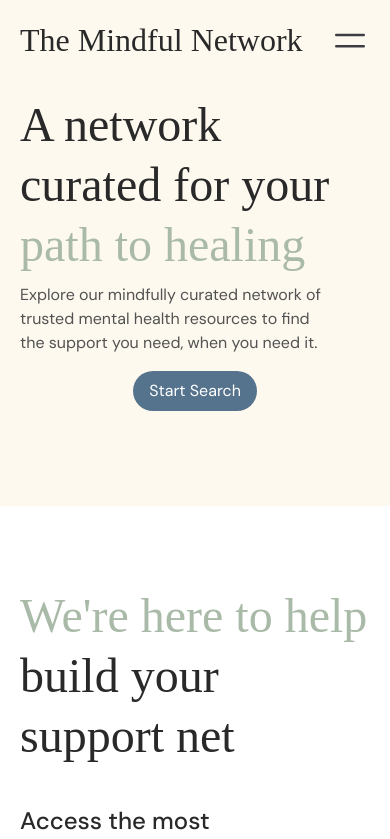
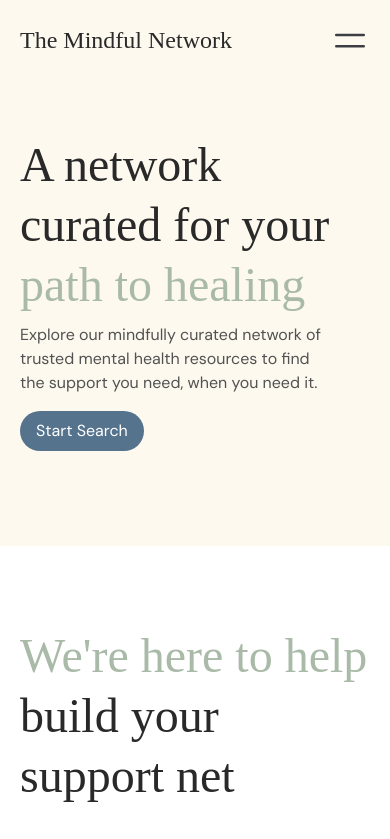
Before and after one commit to poreldeporte/mindful-network-official, a Next.js app in the folder client/: page / in a window 390 px wide. Shown: the top 839 px of the page. Built offline with nearby package versions, Linux system fonts and the light colour scheme; a web font is replaced by a local one.

Commit message:
fix(client): mobile styles

```diff
--- a/client/src/components/shared/MobileTopBar.tsx
+++ b/client/src/components/shared/MobileTopBar.tsx
@@ -17,7 +17,7 @@ export function MobileTopBar() {
 		<header className="page-width transition-all fixed w-full flex items-center justify-between lg:hidden bg-orange-50 top-0 py-5 z-10">
 			<div>
 				<Typography
-					variant="xlarge"
+					variant="large"
 					as="span"
 					color="black"
 					className="font-antic font-normal flex items-center"
--- a/client/src/routes/homepage/components/hero/index.tsx
+++ b/client/src/routes/homepage/components/hero/index.tsx
@@ -3,7 +3,7 @@ import Link from "next/link";
 
 export const Hero = () => {
 	return (
-    <section className="page-width h-[60vh] lg:h-[90vh] flex items-center justify-center flex-col">
+		<section className="page-width h-[60vh] lg:h-[90vh] xs:mt-10 flex lg:items-center justify-center flex-col">
 			<Typography
 				className="font-antic mb-2"
 				as="h1"
@@ -21,7 +21,7 @@ export const Hero = () => {
 
 			<Link
 				href={"/search"}
-        className="mt-4 py-2 px-4 rounded-full bg-blue-500 hover:bg-blue-700 transition-colors"
+				className="mt-4 py-2 w-max px-4 rounded-full bg-blue-500 hover:bg-blue-700 transition-colors"
 			>
 				<Typography as="span" variant={"small"} color="white">
 					Start Search
--- a/client/src/routes/search/components/search-wrapper/side-panel/PsychologistCard.tsx
+++ b/client/src/routes/search/components/search-wrapper/side-panel/PsychologistCard.tsx
@@ -23,7 +23,7 @@ const PsychologistCard = ({
 	} = psychologist;
 
 	return (
-    <li className="grid grid-cols-[auto_1fr] w-full py-5 px-2.5 gap-5 items-center">
+		<li className="grid lg:grid-cols-[auto_1fr] w-full py-5 px-2.5 gap-5 items-center">
 			<Image
 				src={image ? image : UserImage}
 				alt={`${name} image`}
@@ -49,7 +49,7 @@ const PsychologistCard = ({
 					</div>
 				</div>
 
-        <div className="grid grid-cols-[1fr_auto] gap-2.5 mt-5">
+				<div className="grid lg:grid-cols-[1fr_auto] gap-2.5 mt-5">
 					<div className="flex flex-col gap-1">
 						<div>
 							<Typography as="p" color="darkGray" variant="small">
@@ -93,7 +93,7 @@ const PsychologistCard = ({
 					<div className="flex items-end">
 						<Link
 							href={`/psychologists/${id}`}
-              className="px-3 py-1.5 rounded-full bg-blue-500 hover:bg-blue-700 transition-colors text-white"
+							className="px-3 py-1.5 rounded-full xs:w-full bg-blue-500 hover:bg-blue-700 transition-colors text-white text-center"
 						>
 							<Typography as="span" color="white" variant="small">
 								View profile
```
Lines whose indentation alone changed are shown as unchanged.
